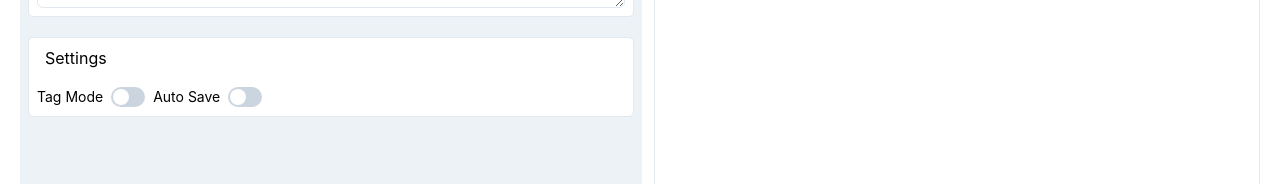
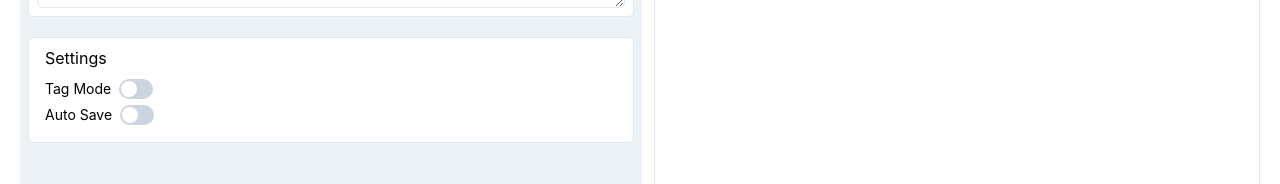
Before and after one commit to sethpotter/PyWebTagger, a React (Create React App) app in the folder frontend/: page / in a window 1280 px wide. Shown: the part 253-437 px from the top of the page. Built offline with nearby package versions, Linux system fonts and the light colour scheme.

Commit message:
Adjust settings panel

```diff
--- a/frontend/src/pages/home/HomePage.jsx
+++ b/frontend/src/pages/home/HomePage.jsx
@@ -190,8 +190,9 @@
                                 })()
                             }
                             <BVFlex flexGrow={0} bg='white'>
-                                <Text color='black' ml={2}>Settings</Text>
-                                <HStack>
+                                <Text color='black' ml={2} mb={0}>Settings</Text>
+                                <VFlex p={2}>
+                                    <VFlex gap={1} w='25%'>
                                         <HStack>
                                             <Text color='black' mb='1px' fontSize='sm' title='Activates tag mode which makes it easier to caption images with buttons'>Tag Mode</Text>
                                             <Switch onChange={(e) => setTagMode(e.currentTarget.checked)}/>
@@ -228,9 +229,9 @@
                                                 :
                                                 <></>
                                         }
+                                    </VFlex>
 
-
-                                </HStack>
+                                </VFlex>
 
                             </BVFlex>
                         </VFlex>
```
Lines whose indentation alone changed are shown as unchanged.
